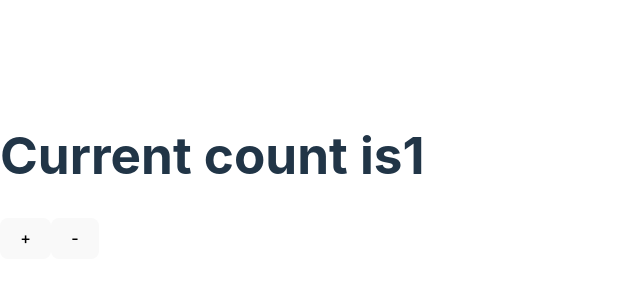
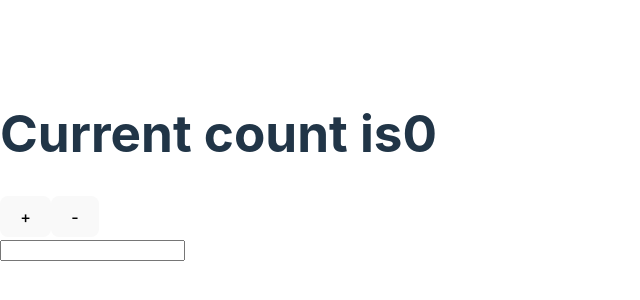
Before and after one commit to ehsansh/react-typescript, a React (Vite) app: page / in a window 1280 px wide. Shown: the part 224-524 px from the top of the page, without its empty margins (0-640 px from the left). Built offline with nearby package versions, Linux system fonts and the light colour scheme.

Commit message:
create a useReducer hook example

```diff
--- a/src/Counter.tsx
+++ b/src/Counter.tsx
@@ -1,22 +1,62 @@
-import { ReactNode, useState } from 'react';
+import { ChangeEvent, ReactNode, useReducer } from 'react';
 
 type ChildrenType = {
     children: (num: number) => ReactNode;
 };
 
+const initState = {
+    count: 0,
+    text: '',
+};
+
+const enum REDUCER_ACTION_TYPE {
+    INCREMENT,
+    DECREMENT,
+    NEW_INPUT,
+}
+
+type ReducerAction = {
+    type: REDUCER_ACTION_TYPE;
+    payload?: string;
+};
+
+const reducer = (
+    state: typeof initState,
+    action: ReducerAction
+): typeof initState => {
+    switch (action.type) {
+        case REDUCER_ACTION_TYPE.INCREMENT:
+            return { ...state, count: state.count + 1 };
+        case REDUCER_ACTION_TYPE.DECREMENT:
+            return { ...state, count: state.count - 1 };
+        case REDUCER_ACTION_TYPE.NEW_INPUT:
+            return { ...state, text: action.payload ?? '' };
+        default:
+            throw new Error('error');
+    }
+};
+
 export const Counter = ({ children }: ChildrenType) => {
-    const [count, setCount] = useState<number>(1);
+    const [state, dispatch] = useReducer(reducer, initState);
+    const increment = () => dispatch({ type: REDUCER_ACTION_TYPE.INCREMENT });
+    const decrement = () => dispatch({ type: REDUCER_ACTION_TYPE.DECREMENT });
 
-    const increment = () => setCount(prev => prev + 1);
-    const decrement = () => setCount(prev => prev - 1);
+    const handleTextInput = (e: ChangeEvent<HTMLInputElement>) => {
+        dispatch({
+            type: REDUCER_ACTION_TYPE.NEW_INPUT,
+            payload: e.target.value,
+        });
+    };
 
     return (
         <>
-            <h1> {children(count)} </h1>
+            <h1> {children(state.count)} </h1>
             <div>
                 <button onClick={increment}>+</button>
                 <button onClick={decrement}>-</button>
             </div>
+            <input type='text' onChange={handleTextInput} />
+            <h2>{state.text}</h2>
         </>
     );
 };
```
